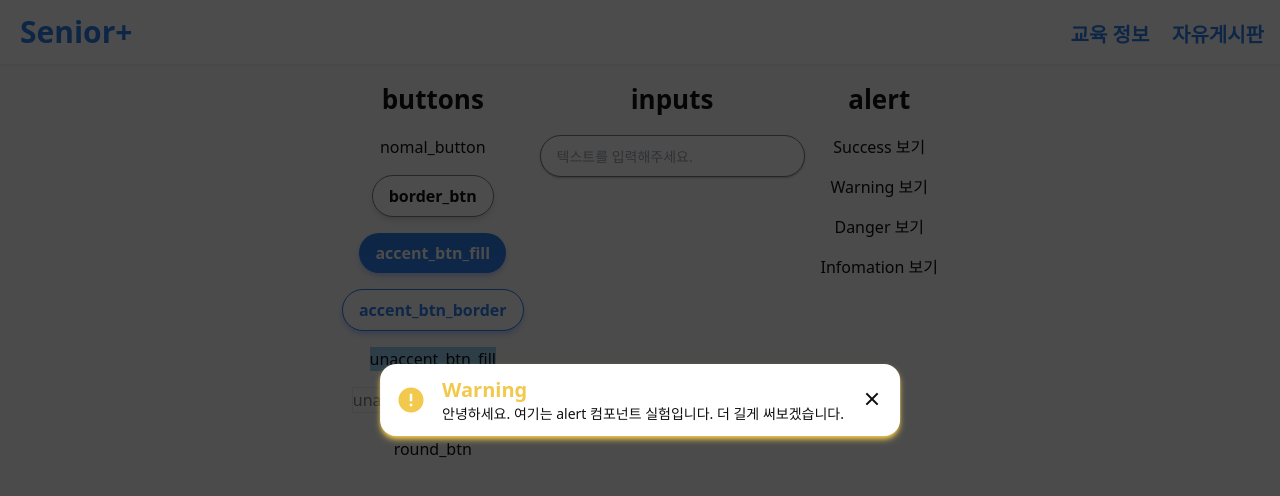
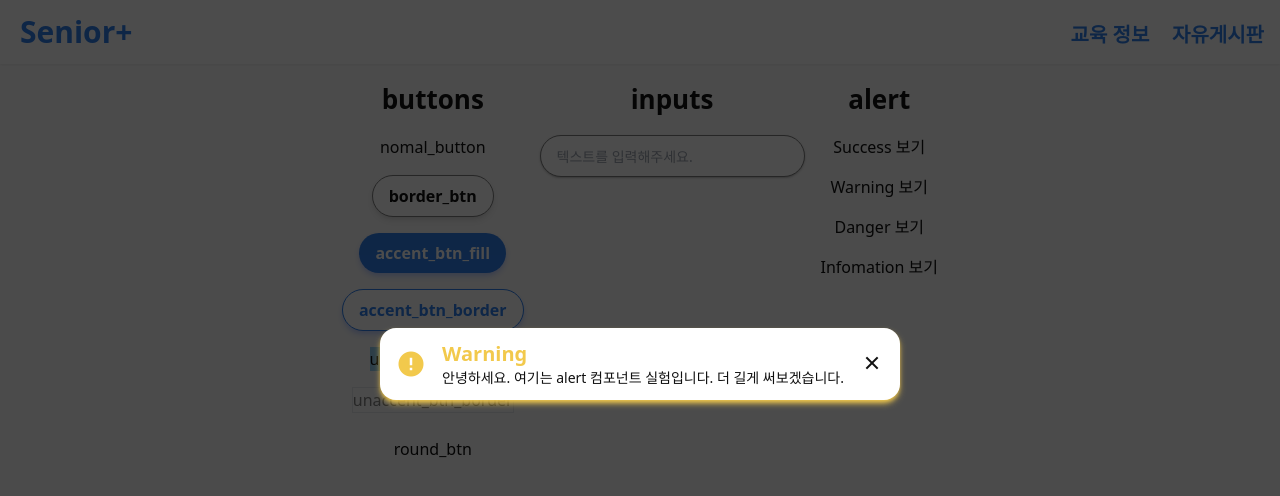
Before and after one commit to kimyoo04/seoul-competition, a Next.js app: page /components in a window 1280 px wide. Both pictures are taken after a click on the button "Warning 보기". Shown: the top 496 px of the page. Built offline with nearby package versions, Linux system fonts and the light colour scheme; a web font is replaced by a local one.

Commit message:
style: prettier 포메팅

```diff
--- a/src/components/Alert/index.tsx
+++ b/src/components/Alert/index.tsx
@@ -26,23 +26,23 @@ export const AlertComponent = () => {
       case "Success":
         setAlertIcon(
           <i
-            className={`text-3xl ri-checkbox-circle-fill ${alertTextColor}`}
+            className={`ri-checkbox-circle-fill text-3xl ${alertTextColor}`}
           ></i>
         );
         break;
       case "Warning":
         setAlertIcon(
-          <i className={`text-3xl ri-error-warning-fill ${alertTextColor}`}></i>
+          <i className={`ri-error-warning-fill text-3xl ${alertTextColor}`}></i>
         );
         break;
       case "Danger":
         setAlertIcon(
-          <i className={`text-3xl ri-close-circle-fill ${alertTextColor}`}></i>
+          <i className={`ri-close-circle-fill text-3xl ${alertTextColor}`}></i>
         );
         break;
       case "Infomation":
         setAlertIcon(
-          <i className={`text-3xl ri-information-fill ${alertTextColor}`}></i>
+          <i className={`ri-information-fill text-3xl ${alertTextColor}`}></i>
         );
         break;
       default:
@@ -67,20 +67,20 @@ export const AlertComponent = () => {
   );
 
   return (
-    <div className="relative w-screen h-screen">
+    <div className="col-center relative h-screen w-screen">
       {isAlert ? (
         <>
           {/* 오버레이 영역 */}
           <Overlay />
 
           {/* 알람 영역 */}
-          <div className="absolute px-4 transform -translate-y-1/2 top-1/2 md:-translate-x-1/2 md:left-1/2">
+          <div className=" left-0 right-0 top-1/2 -translate-y-1/2 transform  px-4">
             <div className="max-w-xl ">
               <motion.div
                 initial={{ opacity: 0, scale: 0.5 }}
                 animate={{ opacity: 1, scale: 1 }}
                 transition={{ duration: 0.3 }}
-                className={`gap-4 px-4 py-3 bg-white shadow-md row-center rounded-2xl ${alertShadowColor}`}
+                className={`row-center gap-4 rounded-2xl bg-white px-4 py-3 shadow-md ${alertShadowColor}`}
               >
                 <div className="row-center">{alertIcon}</div>
 
@@ -92,7 +92,7 @@ export const AlertComponent = () => {
                 </div>
                 <div className="">
                   <i
-                    className="text-2xl ri-close-fill"
+                    className="ri-close-fill text-2xl"
                     onClick={() => dispatch(alertActions.alertClose())}
                   ></i>
                 </div>
```
